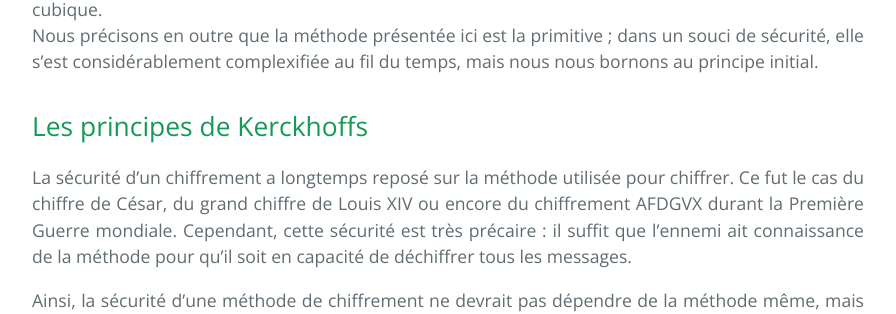
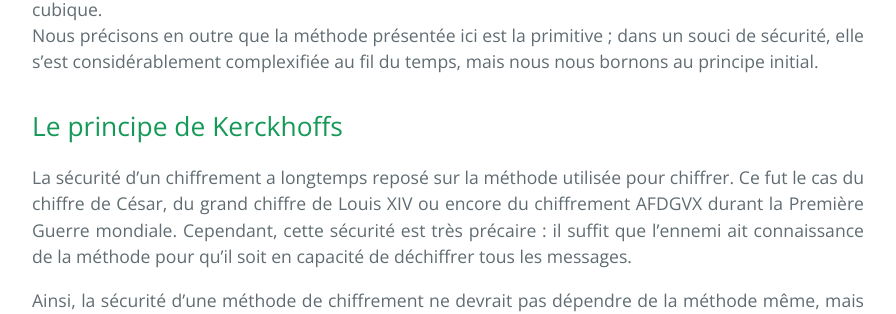
Before and after one commit to SamuelGallay/CryptoTPE, a Jekyll site: the page built from pages/4_Internet/3_rsa.md, in a window 1280 px wide and 900 px high, scrolled down 2354 px. Shown: the part 152-466 px from the top of the window, without its empty margins (192-1088 px from the left). Built offline with Jekyll 4.4.1, drawn with Linux system fonts in a browser that asks for light colours; our own code applies the rules of GitHub Pages for plain Markdown files; formulas are drawn with MathJax 3.

Commit message:
Kerckhoffs

```diff
--- a/pages/4_Internet/3_rsa.md
+++ b/pages/4_Internet/3_rsa.md
@@ -62,7 +62,7 @@ Aujourd'hui les ordinateurs peuvent factoriser des nombres produits de deux prem
 Néanmoins, il faut faire bon usage du RSA : si Alice envoie un même message avec le même $$ n $$ à Bob, Chris, et Daniel, Eve peut aisément, sans factoriser $$ n $$, retrouver le message. Elle utilisera pour cela le théorème des restes chinois, qui l'amènera non plus à calculer un logarithme discret, mais une racine cubique. \\
 Nous précisons en outre que la méthode présentée ici est la primitive ; dans un souci de sécurité, elle s'est considérablement complexifiée au fil du temps, mais nous nous bornons au principe initial.
 
-## Les principes de Kerckhoffs
+## Le principe de Kerckhoffs
 
 La sécurité d'un chiffrement a longtemps reposé sur la méthode utilisée pour chiffrer. Ce fut le cas du chiffre de César, du grand chiffre de Louis XIV ou encore du chiffrement AFDGVX durant la Première Guerre mondiale. Cependant, cette sécurité est très précaire : il suffit que l'ennemi ait connaissance de la méthode pour qu'il soit en capacité de déchiffrer tous les messages.
 
```
